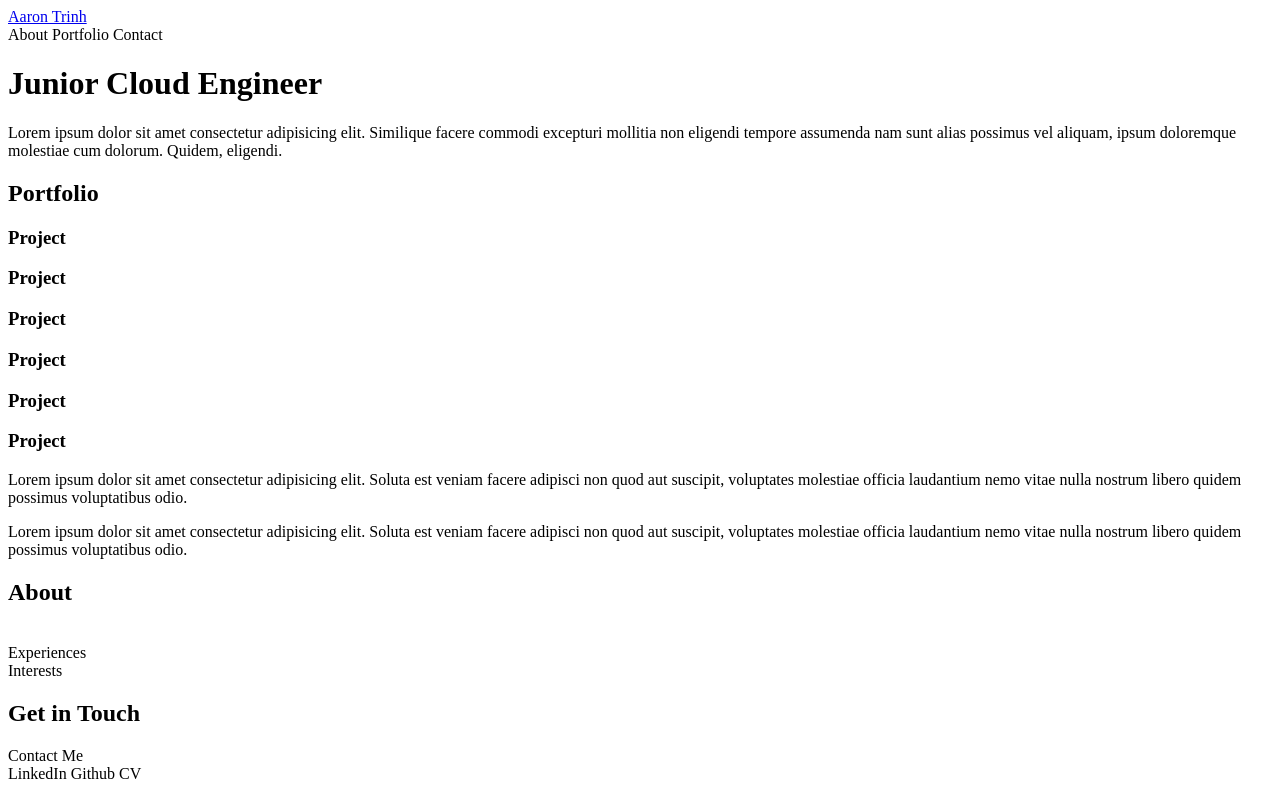
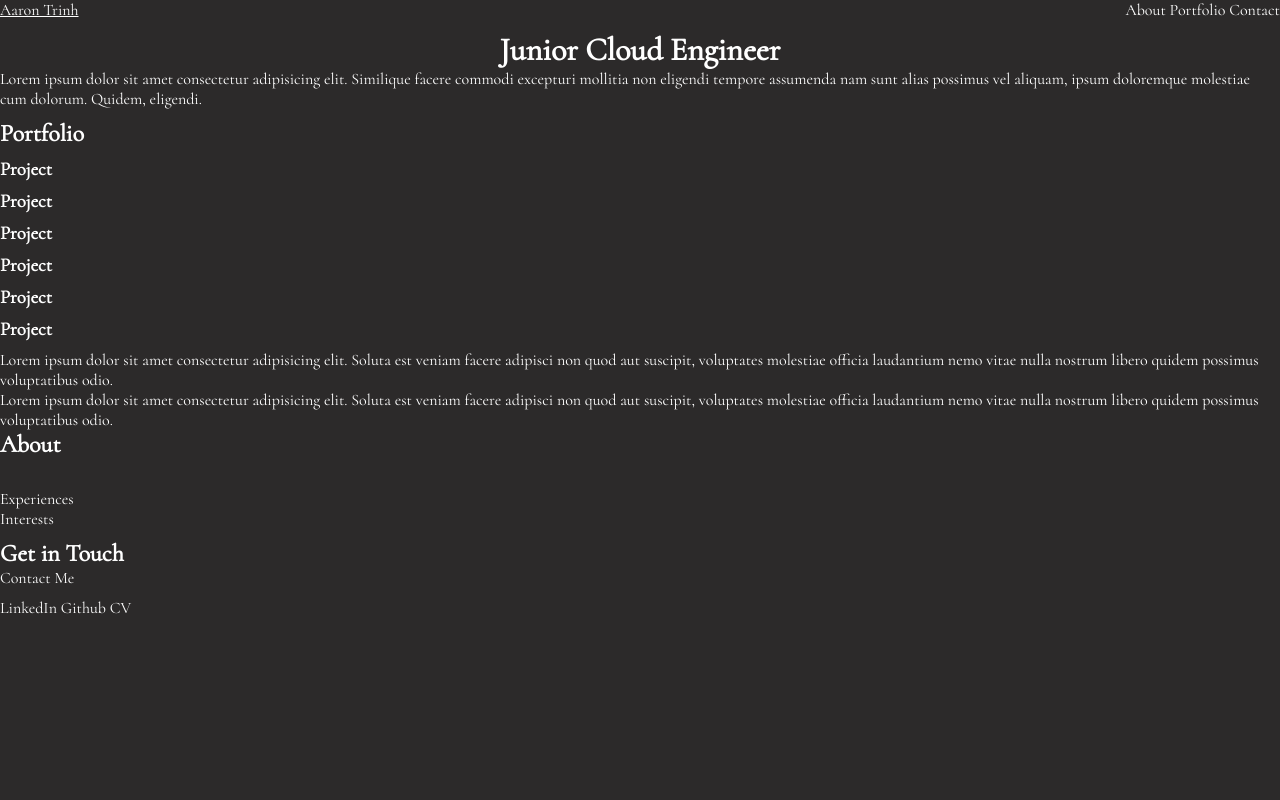
Before and after one commit to thelasttrinh/Portfolio, a plain HTML site: page index.html in a window 1280 px wide. Drawn offline with Linux system fonts and the light colour scheme.

Commit message:
Added some .scss for modularity, imported fonts

```diff
--- /dev/null
+++ b/_header.scss
@@ -0,0 +1,11 @@
+//Centers heading & wraps for mobile design
+header{
+    display: flex;
+    justify-content: center;
+    flex-wrap: wrap;
+    // .header__h1{
+    // }
+    // .header__p{
+
+    // }
+}
--- /dev/null
+++ b/_nav.scss
@@ -0,0 +1,17 @@
+@import url('https://fonts.googleapis.com/css2?family=Inter&display=swap');
+$secondaryFont: "Inter";
+nav{
+    display: flex;
+    flex-direction: row;
+    justify-content: space-between ;
+    font-family: $secondaryFont;
+
+    .nav__links{
+        justify-content: flex-end;
+    }
+
+    .nav__a{
+        justify-content: flex-start;
+    }
+
+}
--- a/index.html
+++ b/index.html
@@ -5,26 +5,32 @@
     <meta http-equiv="X-UA-Compatible" content="IE=edge" />
     <meta name="viewport" content="width=device-width, initial-scale=1.0" />
     <title>Portfolio</title>
+    <link rel="stylesheet" href="styles.css" />
   </head>
+  <div class="portfolio">
     <nav>
-    <div>
+      <div class="nav__a">
         <a href="#">Aaron Trinh</a>
       </div>
 
-    <div>
+      <div class="nav__links">
         <a>About</a>
         <a>Portfolio</a>
         <a>Contact</a>
       </div>
     </nav>
     <header>
+      <div class="header__h1">
         <h1>Junior Cloud Engineer</h1>
+      </div>
+      <div class="header__p">
         <p>
-      Lorem ipsum dolor sit amet consectetur adipisicing elit. Similique facere
-      commodi excepturi mollitia non eligendi tempore assumenda nam sunt alias
-      possimus vel aliquam, ipsum doloremque molestiae cum dolorum. Quidem,
-      eligendi.
+          Lorem ipsum dolor sit amet consectetur adipisicing elit. Similique
+          facere commodi excepturi mollitia non eligendi tempore assumenda nam
+          sunt alias possimus vel aliquam, ipsum doloremque molestiae cum
+          dolorum. Quidem, eligendi.
         </p>
+      </div>
     </header>
     <body>
       <h2>Portfolio</h2>
@@ -84,4 +90,5 @@
       <a>Github</a>
       <a>CV</a>
     </footer>
+  </div>
 </html>
--- a/styles.scss
+++ b/styles.scss
@@ -1,5 +1,39 @@
+//Modular imports for organization (Priority over imports!)
+@use 'nav';
+@use 'header';
+
+//Imports
+@import url('https://fonts.googleapis.com/css2?family=Cormorant&family=Inter&display=swap');
+
+//Global variables
+$primaryBackground: #2c2a2a;
+$primaryFontColor: #ffffff;
+$primaryFont: "Cormorant";
+$secondaryFont: "Inter";
+
+
+//Global styling
+
 *{
     margin: 0;
     padding: 0;
-    background-color: lightblue;
+    background-color: $primaryBackground;
+    color:$primaryFontColor;
+    font-family: $primaryFont;
 }
+
+// Using grid box for mobile display
+
+.portfolio{
+    display: grid;
+    grid-template-areas:
+    "nav"
+    "header"
+    "body"
+    "section"
+    "section"
+    "section"
+    "footer"
+    ;
+    grid-gap: 10px;
+}
```
Also changed, not shown: styles.css (added), 1 other file. Lines whose indentation alone changed are shown as unchanged.
